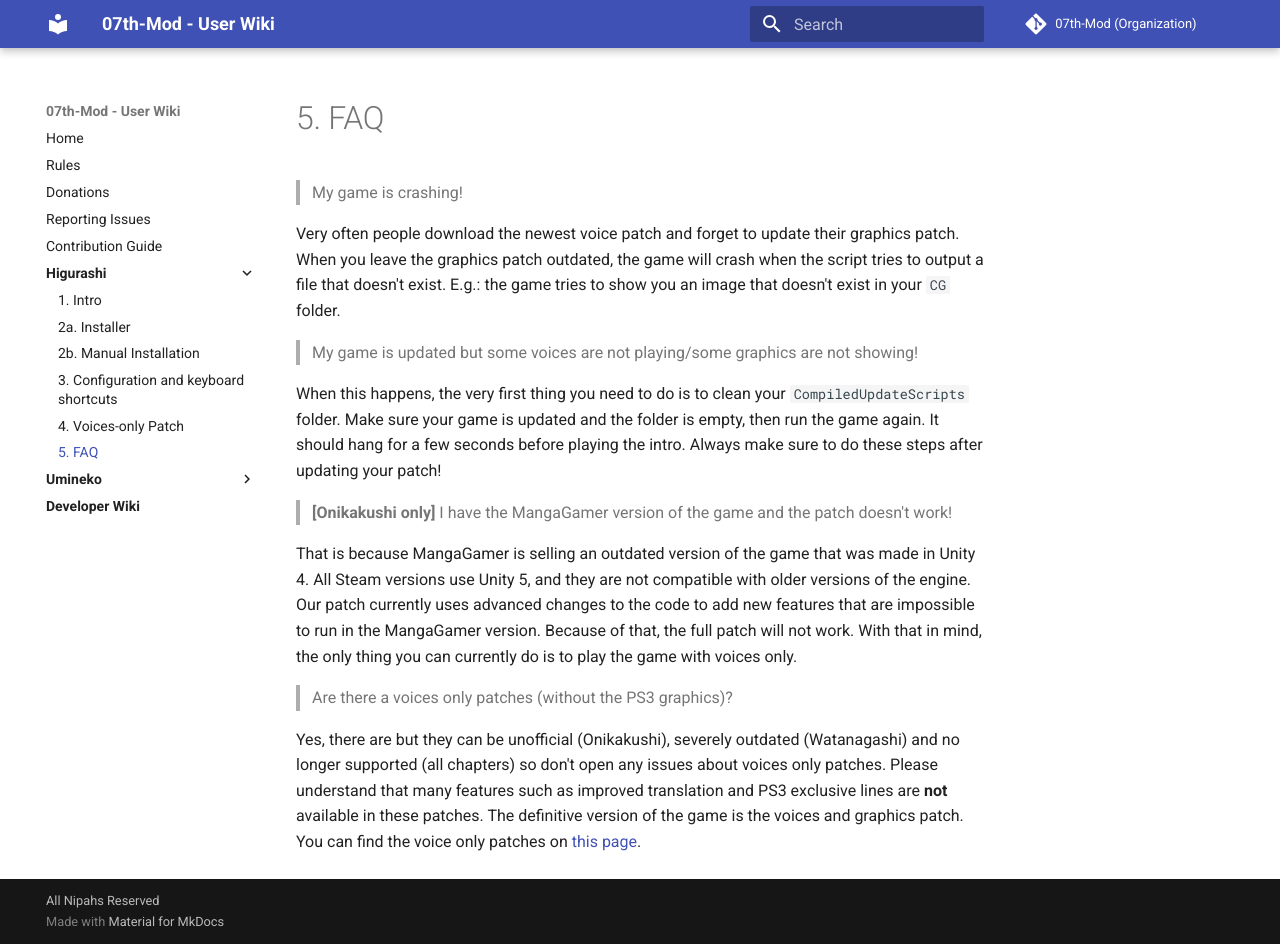
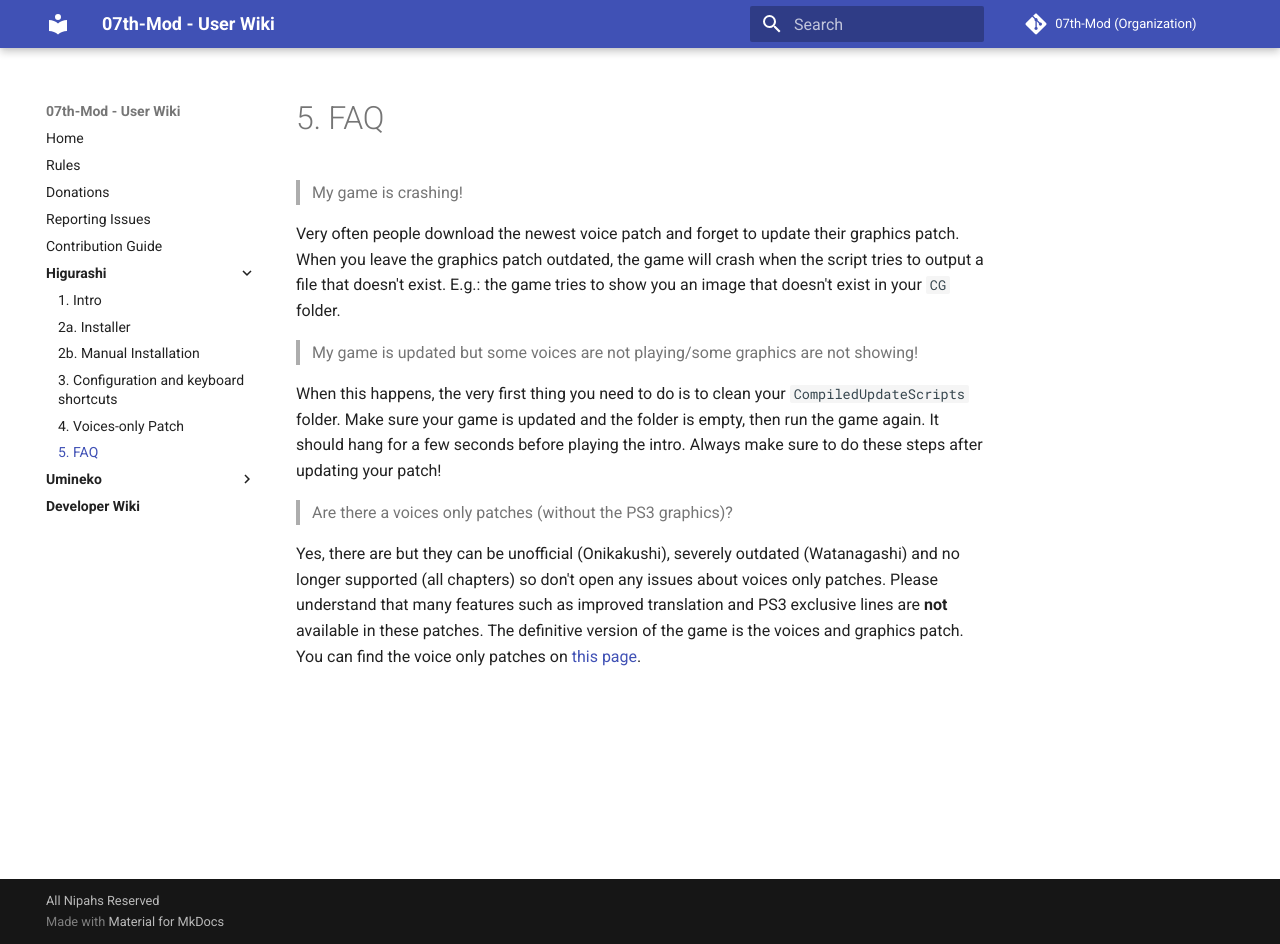
Before and after one commit to 07th-mod/wiki, an MkDocs documentation site: the page built from docs/Higurashi/FAQ.md, in a window 1280 px wide and 944 px high. Built offline with MkDocs 1.6.1 and Material for MkDocs 9.7.7, drawn with Linux system fonts in a browser that asks for light colours.

Commit message:
Update FAQ.md

```diff
--- a/docs/Higurashi/FAQ.md
+++ b/docs/Higurashi/FAQ.md
@@ -8,10 +8,6 @@
 When this happens, the very first thing you need to do is to clean your ``CompiledUpdateScripts`` folder. Make sure your game is updated and the folder is empty, then run the game again. It should hang for a few seconds before playing the intro.
 Always make sure to do these steps after updating your patch!
 
-> **[Onikakushi only]** I have the MangaGamer version of the game and the patch doesn't work!
-
-That is because MangaGamer is selling an outdated version of the game that was made in Unity 4. All Steam versions use Unity 5, and they are not compatible with older versions of the engine. Our patch currently uses advanced changes to the code to add new features that are impossible to run in the MangaGamer version. Because of that, the full patch will not work. With that in mind, the only thing you can currently do is to play the game with voices only.
-
 > Are there a voices only patches (without the PS3 graphics)?
 
-Yes, there are but they can be unofficial (Onikakushi), severely outdated (Watanagashi) and no longer supported (all chapters) so don't open any issues about voices only patches. Please understand that many features such as improved translation and PS3 exclusive lines are **not** available in these patches. The definitive version of the game is the voices and graphics patch. You can find the voice only patches on [this page](https://github.com/07th-mod/guide/wiki/Higurashi-Part-1.1---Voices-only-Patch).
+Yes, there are but they can be unofficial (Onikakushi), severely outdated (Watanagashi) and no longer supported (all chapters) so don't open any issues about voices only patches. Please understand that many features such as improved translation and PS3 exclusive lines are **not** available in these patches. The definitive version of the game is the voices and graphics patch. You can find the voice only patches on [this page](https://07th-mod.com/wiki/Higurashi/Higurashi-Part-1.1---Voices-only-Patch/).
```
